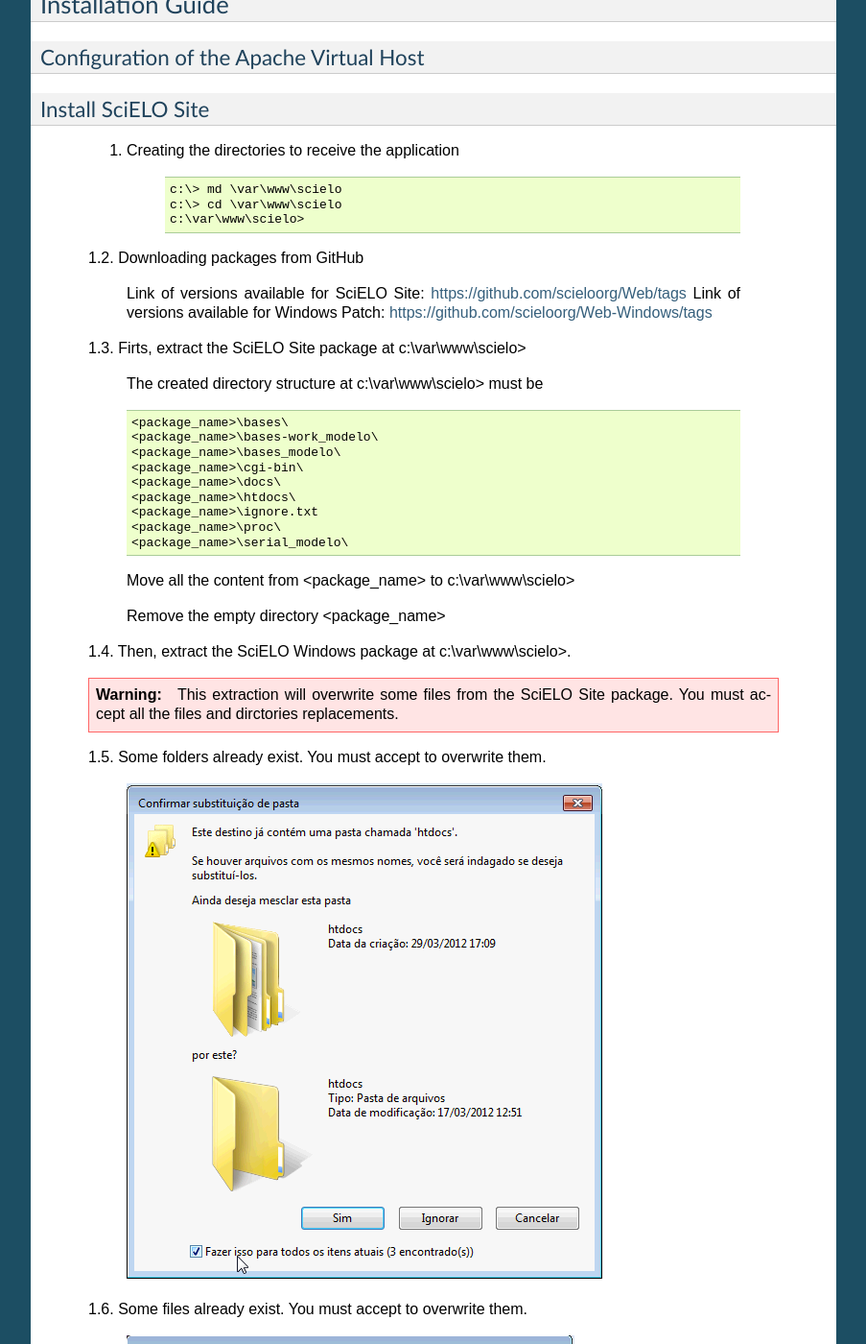
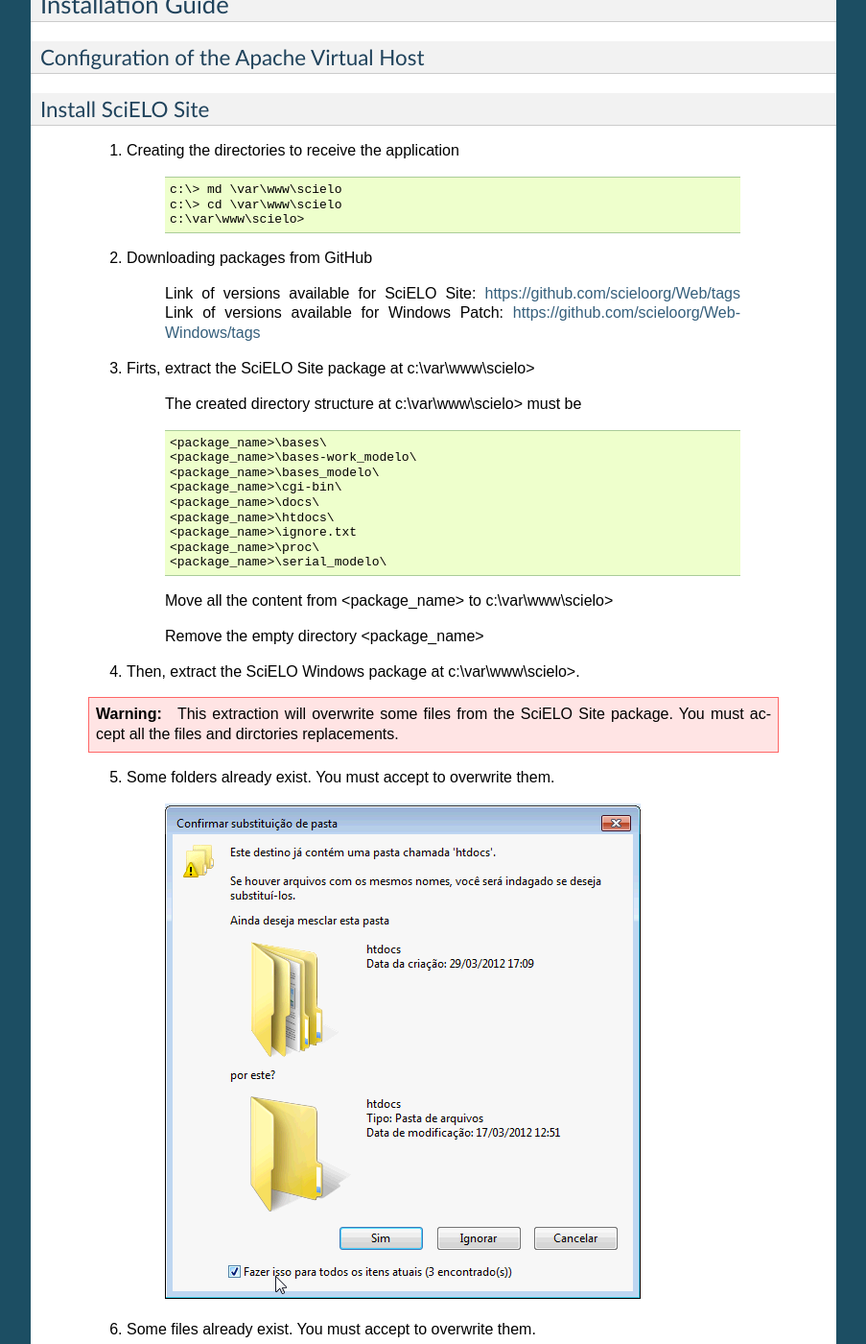
Before and after one commit to scieloorg/Web-Windows, a Sphinx documentation site: the page built from docs/source/howtoinstall_scielowebwin.rst, in a window 1280 px wide and 1400 px high, scrolled down 931 px. Shown: the whole window at 96% size, without its empty margins (198-1101 px from the left). Built offline with Sphinx 7.4.7, drawn with Linux system fonts in a browser that asks for light colours; formulas are drawn with MathJax 3; some of the changed text lies outside the part shown.

Commit message:
how to install

```diff
--- a/docs/source/howtoinstall_scielowebwin.rst
+++ b/docs/source/howtoinstall_scielowebwin.rst
@@ -111,12 +111,12 @@
             c:\> cd \var\www\scielo
             c:\var\www\scielo>
 
-    1.2. Downloading packages from GitHub
+    2. Downloading packages from GitHub
 
         Link of versions available for SciELO Site: https://github.com/scieloorg/Web/tags
         Link of versions available for Windows Patch: https://github.com/scieloorg/Web-Windows/tags
 
-    1.3. Firts, extract the SciELO Site package at c:\\var\\www\\scielo>
+    3. Firts, extract the SciELO Site package at c:\\var\\www\\scielo>
 
         The created directory structure at c:\\var\\www\\scielo> must be
 
@@ -136,23 +136,23 @@
 
         Remove the empty directory <package_name>
 
-    1.4. Then, extract the SciELO Windows package at c:\\var\\www\\scielo>.
+    4. Then, extract the SciELO Windows package at c:\\var\\www\\scielo>.
 
     .. warning::
 
         This extraction will overwrite some files from the SciELO Site package. You must accept all the files and dirctories replacements.
 
-    1.5. Some folders already exist. You must accept to overwrite them.
+    5. Some folders already exist. You must accept to overwrite them.
 
         .. image:: img/en/scielo025.png
 
-    1.6. Some files already exist. You must accept to overwrite them.
+    6. Some files already exist. You must accept to overwrite them.
 
         .. image:: img/en/scielo026.png
 
         .. image:: img/en/scielo027.png
 
-    1.7. Install the CISIS tool at the SciELO Site diretories
+    7. Install the CISIS tool at the SciELO Site diretories
 
         Download the `CISIS package <http://wiki.bireme.org/en/index.php/CISIS>`_ from the BIREME products website and extract it at c:\\var\\www\\scielo\\proc\\cisis>.
 
@@ -172,7 +172,7 @@
             CISIS Interface v5.2b/.iy0/Z/4GB/GIZ/DEC/ISI/UTL/INVX/B7/FAT/CIP/CGI/MX/W
             Copyright (c)BIREME/PAHO 2006. [!http://www.bireme.br/products/cisis]
 
-    1.8. Install the WWWISIS tool at the SciELO Site diretories
+    8. Install the WWWISIS tool at the SciELO Site diretories
 
         Download the `WWWISIS package <http://wiki.bireme.org/en/index.php/WWWISIS>`_ from the BIREME products website and extract it at c:\\var\\www\\scielo\\cgi-bin>.
 
```
